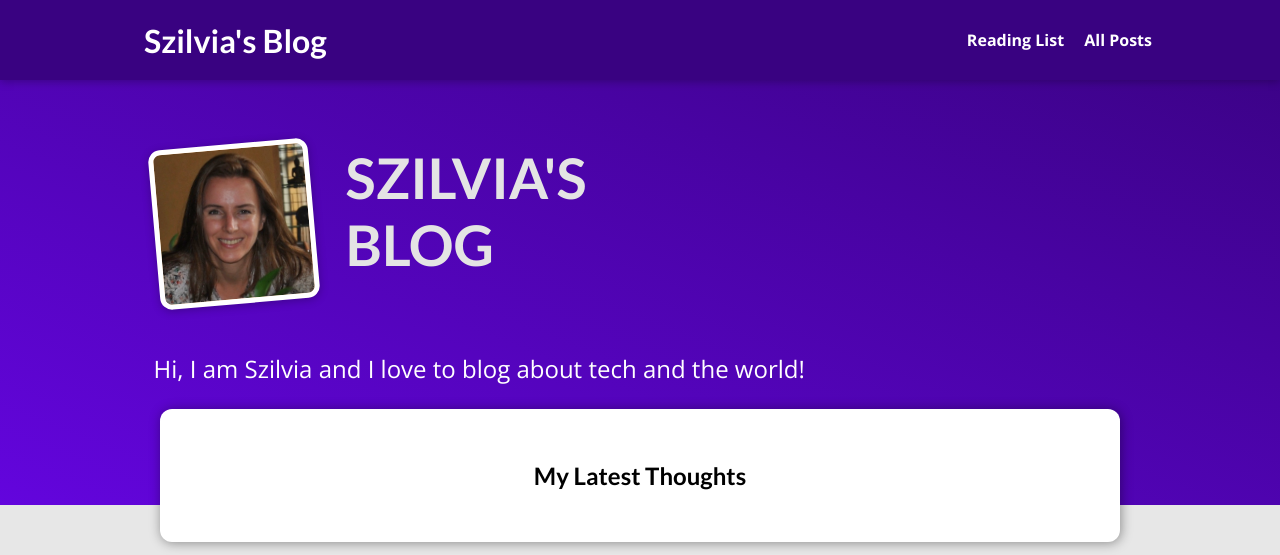
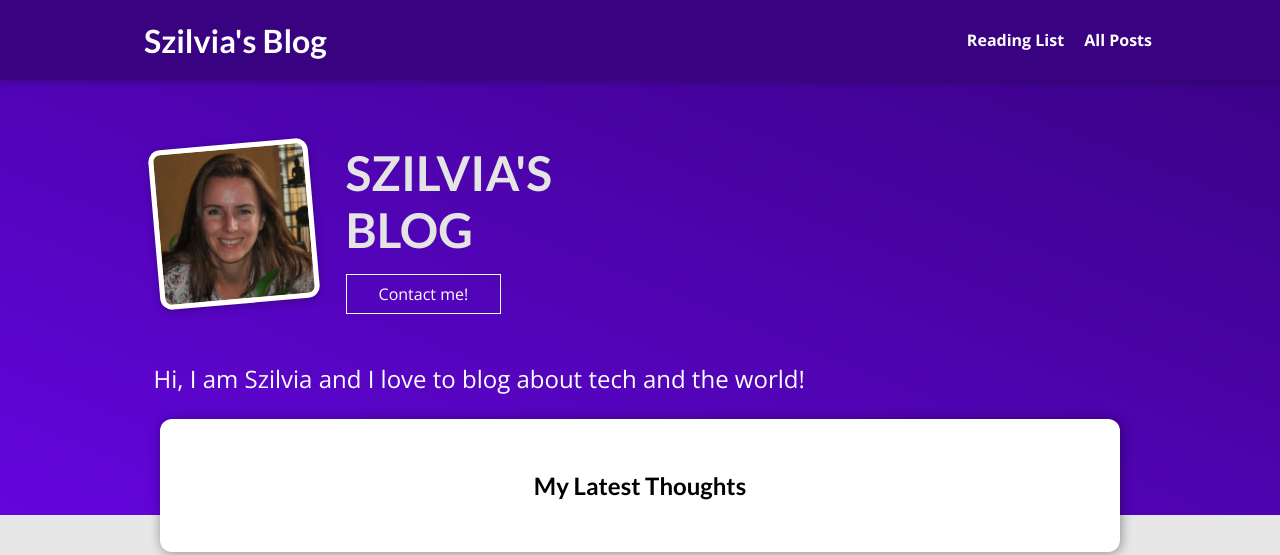
Before and after one commit to szilvia-csernus/blog_project, a Django app: page / in a window 1280 px wide. Shown: the top 555 px of the page. Run offline with Django 3.2, Linux system fonts and the light colour scheme; data that the repository does not hold is empty.

Commit message:
add contact me form that sends email to my account

```diff
--- a/blog/static/blog/index.css
+++ b/blog/static/blog/index.css
@@ -22,7 +22,7 @@
 }
 
 #welcome h2 {
-  font-size: 3.5rem;
+  font-size: 3rem;
   margin: 0 0 0 2rem;
   color: #e4e4e4;
   width: 10rem;
@@ -31,6 +31,21 @@
 #welcome p {
   color: white;
   font-size: 1.5rem;
+}
+
+#welcome button {
+  background-color: transparent;
+  border: 1px solid white;
+  margin: 1rem 0 0 2rem;
+  padding: .5rem 2rem;
+  font: inherit;
+  color: white;
+}
+
+#welcome button:hover,
+#welcome button:active {
+  background-color: white;
+  color: #390281;
 }
 
 #latest-posts {
--- a/blog/static/blog/post-detail.css
+++ b/blog/static/blog/post-detail.css
@@ -107,6 +107,7 @@ main {
   background-color: #390281;
   color: white;
   border: 1px solid #390281;
+  margin-bottom: 1rem;
   padding: 0.5rem 1.5rem;
   border-radius: 6px;
   cursor: pointer;
--- a/blog/templates/blog/index.html
+++ b/blog/templates/blog/index.html
@@ -16,7 +16,13 @@ My Blog
 <section id="welcome">
     <header>
         <img src="{% static "blog/images/szi.jpeg"%}" alt="Szilvi = The Author of this Blog">
-        <h2>SZILVIA'S BLOG</h2>
+        <div>
+            <h2>SZILVIA'S BLOG</h2>
+            <form action="{% url "contact-me" %}">
+                {% csrf_token %}
+                <button>Contact me!</button>
+            </form>
+        </div>
     </header>
     <p>Hi, I am Szilvia and I love to blog about tech and the world!</p>
 </section>
--- a/blog/urls.py
+++ b/blog/urls.py
@@ -5,6 +5,7 @@ from . import views
 urlpatterns = [
     path('', views.StartingPageView.as_view(), name='starting-page'),
     path('posts', views.AllPostsView.as_view(), name='posts-page'),
+    path('posts/contact-me', views.SendEmailView.as_view(), name='contact-me'),
     path('posts/<slug:slug>', views.PostDetailView.as_view(),
          name='post-detail-page'), # /posts/my-first-post
     path('read-later', views.ReadLaterView.as_view(), name='read-later')
--- a/blog/views.py
+++ b/blog/views.py
@@ -1,12 +1,13 @@
 from django.db.models.query import QuerySet
 from django.shortcuts import render, get_object_or_404
-from django.http import HttpResponseRedirect
+from django.http import HttpResponseRedirect, HttpResponse
 from django.urls import reverse
 from django.views.generic import ListView
 from django.views import View
+from django.core.mail import send_mail, EmailMessage
 
 from .models import Post
-from .forms import CommentForm
+from .forms import CommentForm, ContactMeForm
 
 
 class StartingPageView(ListView):
@@ -103,6 +104,36 @@ class PostDetailView(View):
 #         "post_tags": identified_post.tags.all()
 #     })
 
+class SendEmailView(View):
+    def get(self, request):
+        form = ContactMeForm()
+        return render(request, "blog/contact-me.html", {
+            "form": form
+        })
+
+    def post(self, request):
+        form = ContactMeForm(request.POST, request.FILES)  # Include request.FILES to handle attachments
+
+        if form.is_valid():
+            subject = "Contact Me Email from " + form.cleaned_data['user_name']
+            message = form.cleaned_data['text']
+            recipient_list = ['csernus.szilvi@gmail.com']
+
+            email = EmailMessage(subject, message, 'csernus.szilvia@gmail.com', recipient_list)
+
+            # Attach the file/image
+            if 'attachment' in request.FILES:
+                attachment = request.FILES['attachment']
+                email.attach('my-image', attachment.read(), attachment.content_type)
+
+            email.send()
+
+            return HttpResponse("Email sent successfully.")
+        else:
+            # Handle the case when the form is not valid
+            return render(request, "blog/contact-me.html", {
+                "form": form
+            })
 
 class ReadLaterView(View):
     def get(self, request):
```
Also changed, not shown: blog/forms.py (+9 -0 lines), blog/templates/blog/contact-me.html (added, +25 -0 lines), blog_project/settings.py (+11 -0 lines).
